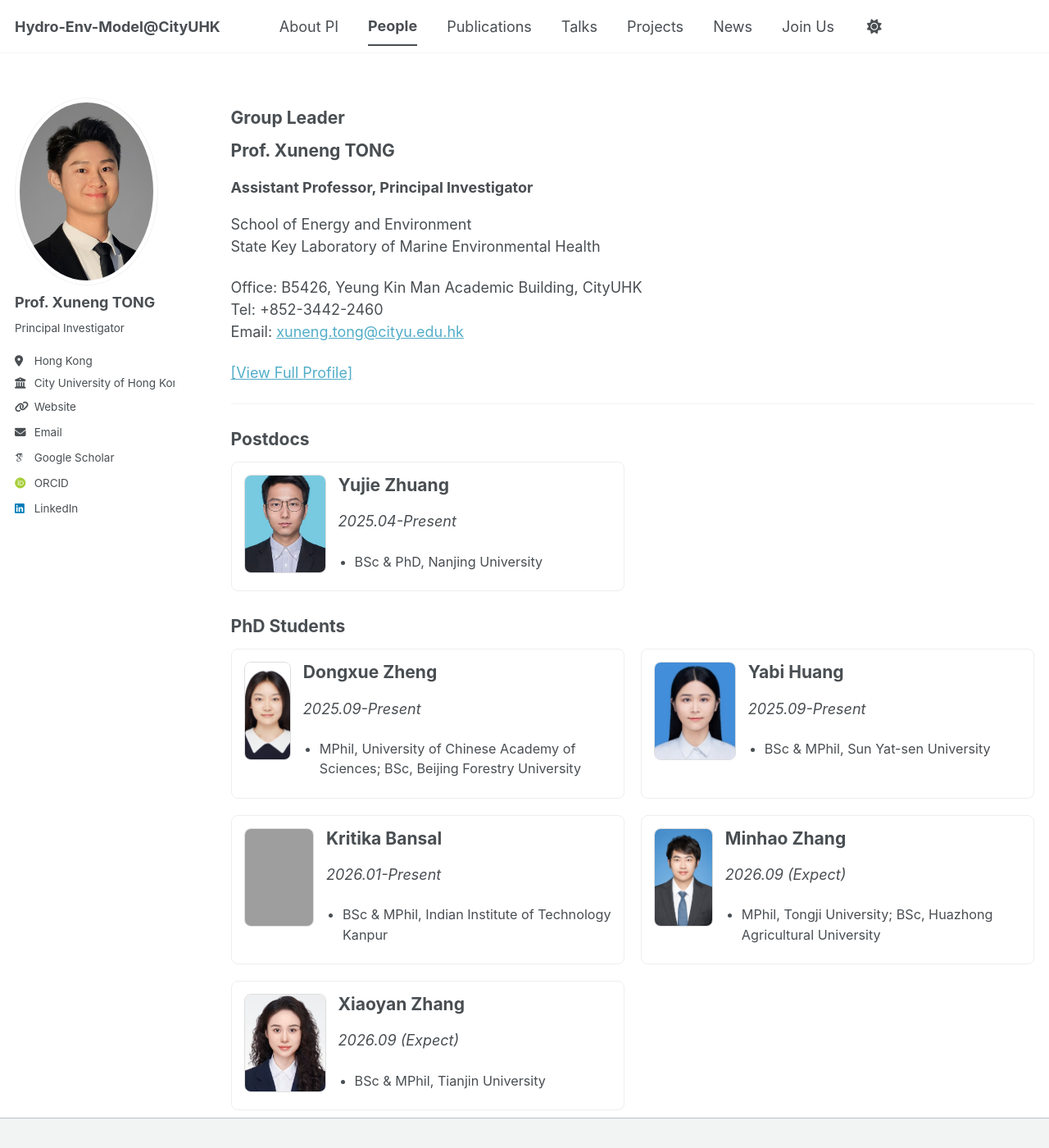
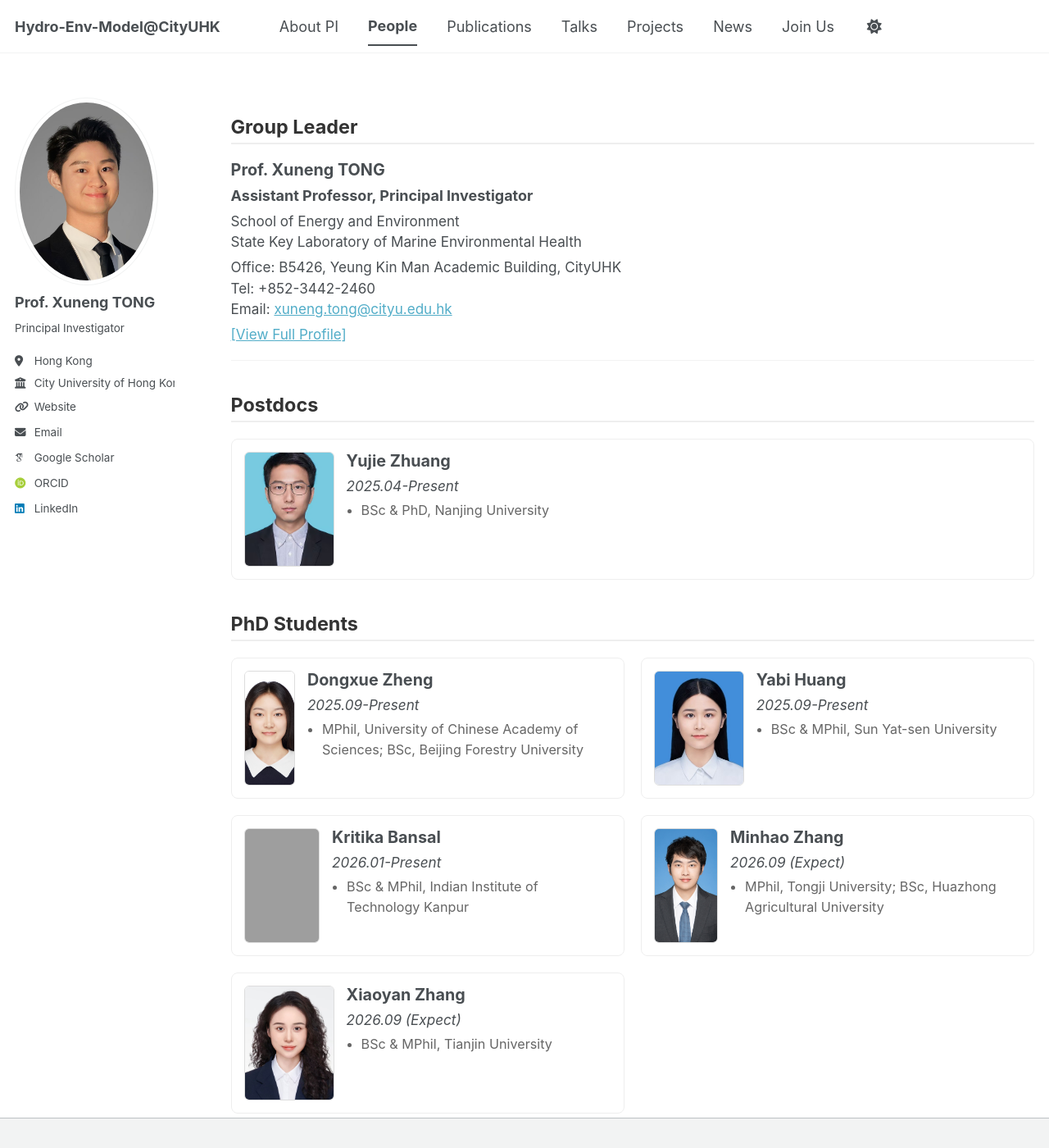
Before and after one commit to TongXuneng/TongXuneng.github.io, a Jekyll site: the page built from _pages/team.html, in a window 1280 px wide and 1400 px high. Shown: the whole window at 82% size. Built offline with Jekyll 4.4.1, drawn with Linux system fonts in a browser that asks for light colours; some web fonts are replaced; a script bundle is joined from its source files by our own code; library files that are not in the unit come from our copies.

Commit message:
Update team.html

```diff
--- a/_pages/team.html
+++ b/_pages/team.html
@@ -27,7 +27,7 @@ author_profile: true
 <h3 class="section-header">Postdocs</h3>
 <div class="team-grid">
   <div class="team-member-student">
-    <div class="photo"><img src="{{ base_path }}/images/team/yujie_zhuang.jpg" alt="Yujie Zhuang" width="100"></div>
+    <div class="photo"><img src="{{ base_path }}/images/team/yujie_zhuang.jpg" alt="Yujie Zhuang"></div>
     <div class="info">
       <h3 class="team-title">Yujie Zhuang</h3>
       <p><em>2025.04-Present</em></p>
@@ -38,45 +38,40 @@ author_profile: true
 
 <h3 class="section-header">PhD Students</h3>
 <div class="team-grid">
-  <!-- Dongxue Zheng -->
   <div class="team-member-student">
-    <div class="photo"><img src="{{ base_path }}/images/team/dongxue_zheng.jpg" alt="Dongxue Zheng" width="100"></div>
+    <div class="photo"><img src="{{ base_path }}/images/team/dongxue_zheng.jpg" alt="Dongxue Zheng"></div>
     <div class="info">
       <h3 class="team-title">Dongxue Zheng</h3>
       <p><em>2025.09-Present</em></p>
       <ul><li>MPhil, University of Chinese Academy of Sciences; BSc, Beijing Forestry University</li></ul>
     </div>
   </div>
-  <!-- Yabi Huang -->
   <div class="team-member-student">
-    <div class="photo"><img src="{{ base_path }}/images/team/yabi_huang.jpg" alt="Yabi Huang" width="100"></div>
+    <div class="photo"><img src="{{ base_path }}/images/team/yabi_huang.jpg" alt="Yabi Huang"></div>
     <div class="info">
       <h3 class="team-title">Yabi Huang</h3>
       <p><em>2025.09-Present</em></p>
       <ul><li>BSc & MPhil, Sun Yat-sen University</li></ul>
     </div>
   </div>
-  <!-- Kritika Bansal -->
   <div class="team-member-student">
-    <div class="photo"><img src="{{ base_path }}/images/team/kritika_bansal.jpg" alt="Kritika Bansal" width="100"></div>
+    <div class="photo"><img src="{{ base_path }}/images/team/kritika_bansal.jpg" alt="Kritika Bansal"></div>
     <div class="info">
       <h3 class="team-title">Kritika Bansal</h3>
       <p><em>2026.01-Present</em></p>
       <ul><li>BSc & MPhil, Indian Institute of Technology Kanpur</li></ul>
     </div>
   </div>
-  <!-- Minhao Zhang -->
   <div class="team-member-student">
-    <div class="photo"><img src="{{ base_path }}/images/team/minhao_zhang.jpg" alt="Minhao Zhang" width="100"></div>
+    <div class="photo"><img src="{{ base_path }}/images/team/minhao_zhang.jpg" alt="Minhao Zhang"></div>
     <div class="info">
       <h3 class="team-title">Minhao Zhang</h3>
       <p><em>2026.09 (Expect)</em></p>
       <ul><li>MPhil, Tongji University; BSc, Huazhong Agricultural University</li></ul>
     </div>
   </div>
-  <!-- Xiaoyan Zhang -->
   <div class="team-member-student">
-    <div class="photo"><img src="{{ base_path }}/images/team/xiaoyan_zhang.jpg" alt="Xiaoyan Zhang" width="100"></div>
+    <div class="photo"><img src="{{ base_path }}/images/team/xiaoyan_zhang.jpg" alt="Xiaoyan Zhang"></div>
     <div class="info">
       <h3 class="team-title">Xiaoyan Zhang</h3>
       <p><em>2026.09 (Expect)</em></p>
@@ -88,7 +83,7 @@ author_profile: true
 <h3 class="section-header">MPhil Students</h3>
 <div class="team-grid">
   <div class="team-member-student">
-    <div class="photo"><img src="{{ base_path }}/images/team/yang_tao.jpg" alt="Yang Tao" width="100"></div>
+    <div class="photo"><img src="{{ base_path }}/images/team/yang_tao.jpg" alt="Yang Tao"></div>
     <div class="info">
       <h3 class="team-title">Yang Tao</h3>
       <p><em>2026.09 (Expect)</em></p>
@@ -108,12 +103,41 @@ author_profile: true
 </ul>
 
 <style>
-  /* Standardize header sizes */
-  .section-header { margin-top: 30px !important; margin-bottom: 15px !important; font-size: 1.17em !important; }
-  .team-title { margin: 0 0 5px 0 !important; font-size: 1.17em !important; }
+  /* 标题美化 */
+  .section-header { margin-top: 40px !important; margin-bottom: 20px !important; font-size: 1.3em !important; border-bottom: 2px solid #eee; padding-bottom: 5px; color: #333; }
+  .team-title { margin: 0 0 5px 0 !important; font-size: 1.1em !important; }
 
-  .team-grid { display: grid; grid-template-columns: repeat(2, 1fr); gap: 20px; margin-bottom: 30px; }
-  .team-member-student { display: flex; gap: 15px; align-items: flex-start; border: 1px solid #eee; padding: 15px; border-radius: 8px; }
-  .photo img { border-radius: 8px; border: 1px solid #ddd; object-fit: cover; height: 120px; width: 100px; }
-  .info ul { margin: 0; padding-left: 20px; font-size: 0.9em; }
+  /* 响应式网格布局 */
+  .team-grid {
+    display: grid;
+    grid-template-columns: repeat(auto-fit, minmax(320px, 1fr));
+    gap: 20px;
+    margin-bottom: 30px;
+  }
+
+  /* 成员卡片设计 */
+  .team-member-student {
+    display: flex;
+    gap: 15px;
+    align-items: flex-start;
+    border: 1px solid #eee;
+    padding: 15px;
+    border-radius: 8px;
+    transition: box-shadow 0.3s ease;
+  }
+  .team-member-student:hover { box-shadow: 0 4px 10px rgba(0,0,0,0.08); }
+
+  /* 关键：统一固定图片尺寸 */
+  .photo img {
+    border-radius: 6px;
+    border: 1px solid #ddd;
+    object-fit: cover; /* 自动裁剪以适配框 */
+    height: 140px;
+    width: 110px;
+    display: block;
+  }
+
+  /* 文字信息区 */
+  .info p { margin: 0 0 5px 0 !important; font-size: 0.95em; }
+  .info ul { margin: 5px 0 0 0; padding-left: 18px; font-size: 0.9em; color: #666; }
 </style>
```
